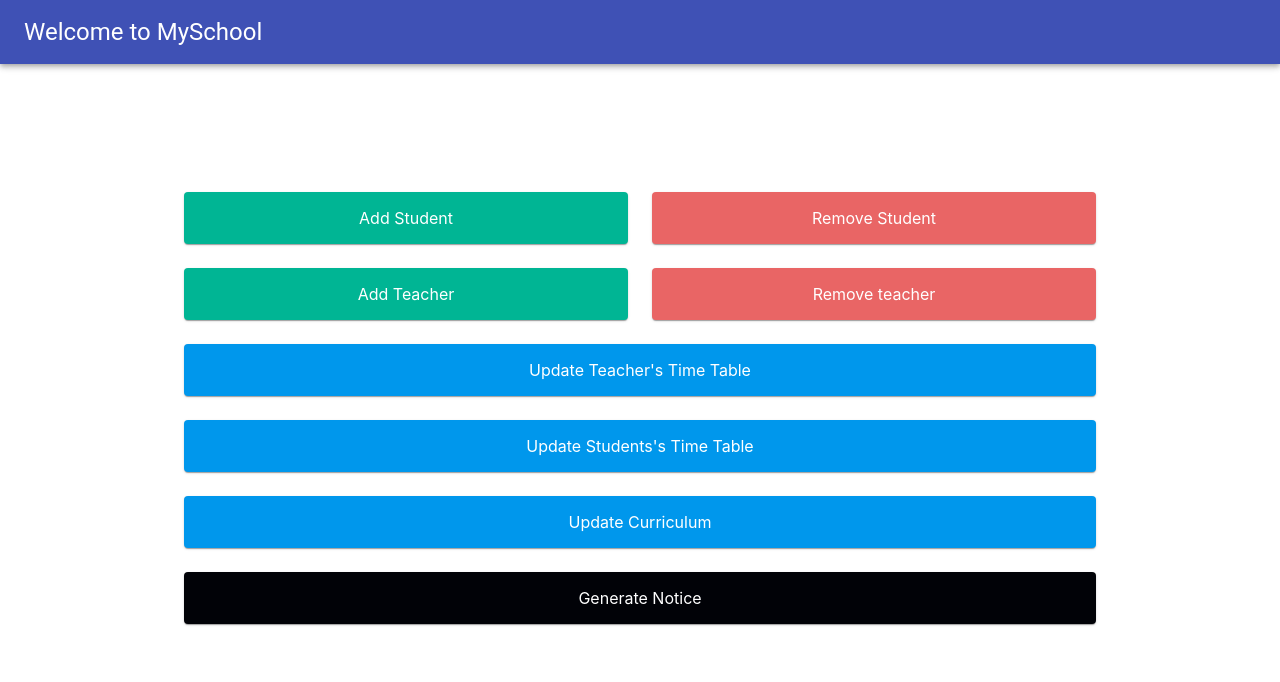
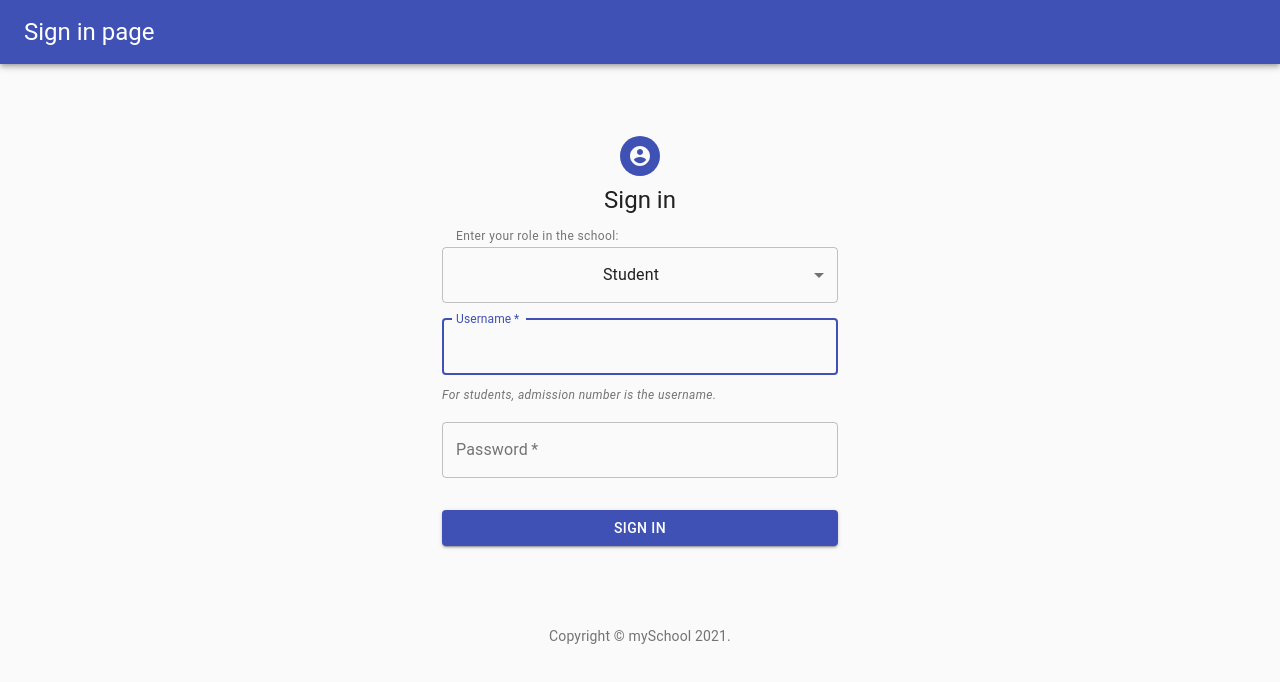
Before and after one commit to vashishtha28/mySchool, a React (Create React App) app in the folder frontend/: page / in a window 1280 px wide. Shown: the top 682 px of the page. Built offline with nearby package versions, Linux system fonts and the light colour scheme.

Commit message:
App.js changed

```diff
--- a/frontend/src/App.js
+++ b/frontend/src/App.js
@@ -2,14 +2,12 @@ import './App.css';
 import SignIn from "./pages/SignIn";
 import MyAppBar from "./components/MyAppBar"
 import RegisterStudent from "./pages/RegisterStudent";
-import AdminPage from "./pages/AdminWelcome"
+
 
 function App() {
   return (
     <div className="App">
-     {/*<SignIn />*/}
-      {/* <RegisterStudent/> */}
-      <AdminPage />
+     <SignIn />
     </div>
   );
 }
```
